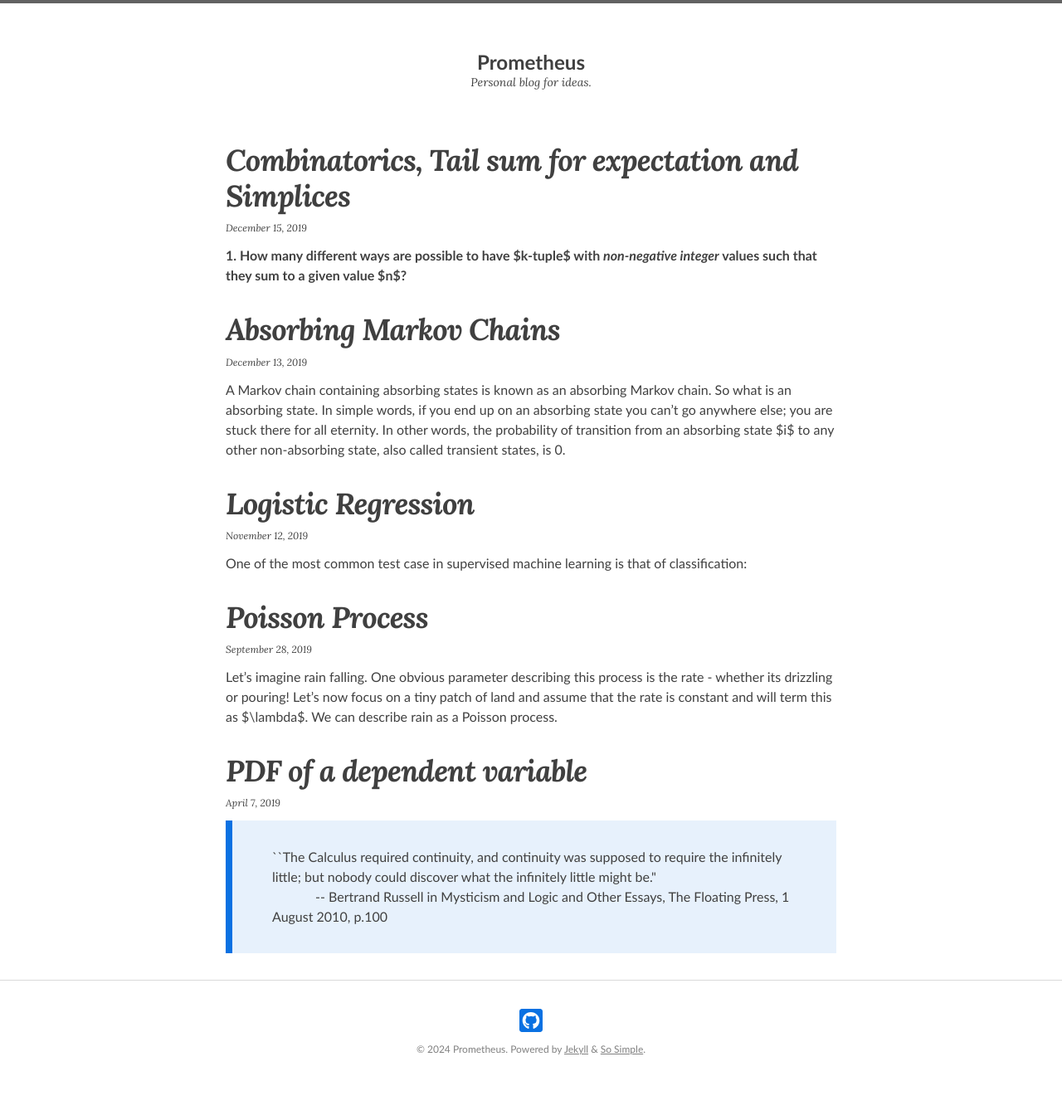
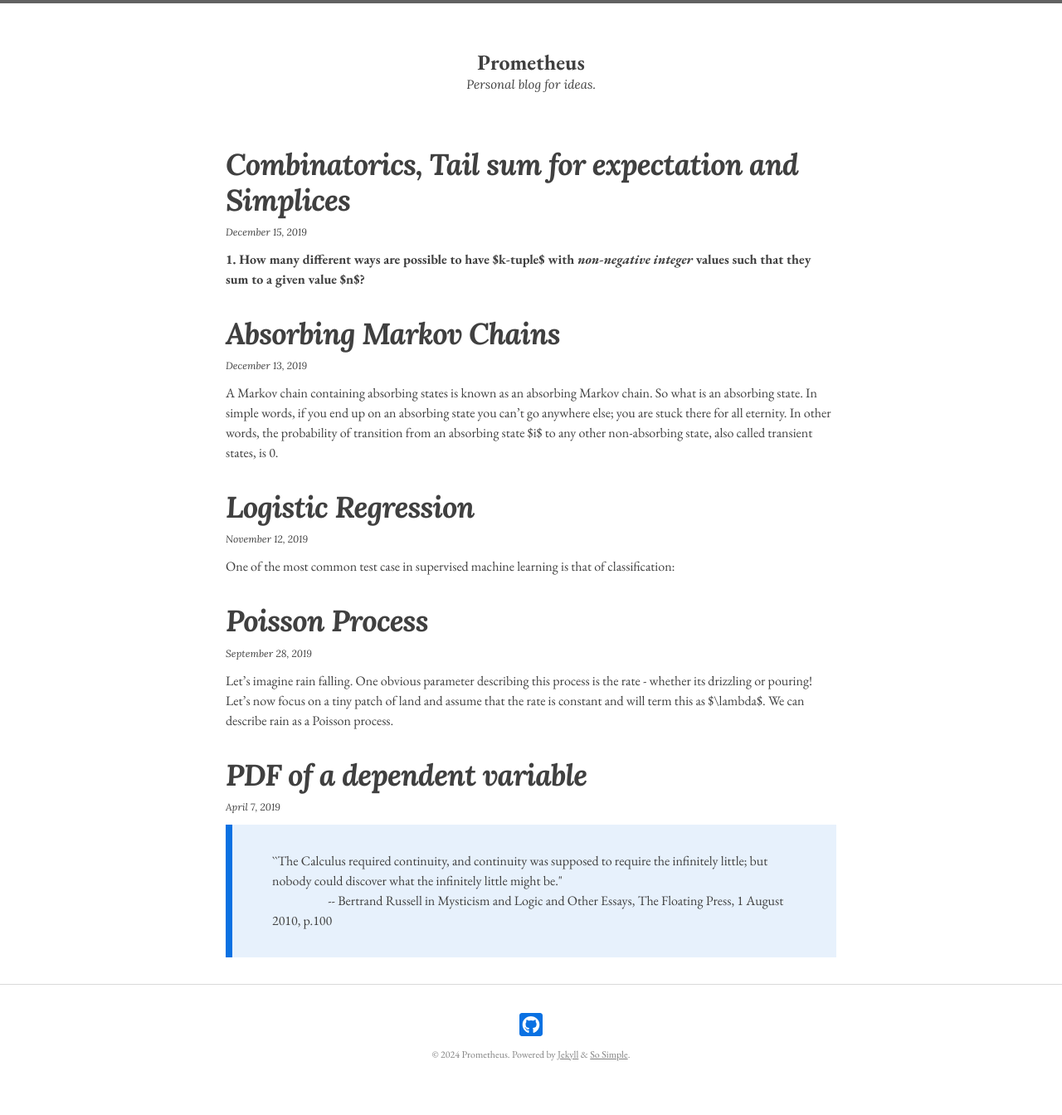
Before and after one commit to VikrantKamble/vikrantkamble.github.io, a Jekyll site: the page built from index.md, in a window 1280 px wide. Shown: the whole page at 83% size. Built offline with Jekyll 4.4.1, drawn with Linux system fonts in a browser that asks for light colours; nearby versions of some CDN libraries; the list of posts is cut into pages by our own code.

Commit message:
update base font

```diff
--- a/_config.yml
+++ b/_config.yml
@@ -30,7 +30,7 @@ mathjax:
   combo: "tex-svg"         # "tex-svg" (default), "tex-mml-chtml", etc.
   tags: "ams"              # "none", "ams" (default), "all"
 google_fonts:
-  - name: "Source Sans Pro"
+  - name: "EB Garamond"
     weights: "400,400i,700,700i"
   - name: "Lora"
     weights: "400,400i,700,700i"
--- a/_sass/so-simple/_variables.scss
+++ b/_sass/so-simple/_variables.scss
@@ -9,10 +9,10 @@ $large: 1024px !default;
 $xlarge: 1280px !default;
 
 /* Fluid type */
-$base-font-size: 14px !default;
+$base-font-size: 15px !default;
 $min-vw: $small !default;
 $max-vw: $xlarge !default;
-$min-font-size: 14px !default;
+$min-font-size: 15px !default;
 $max-font-size: 16px !default;
 
 /* Calculate Modular Scale */
@@ -39,7 +39,7 @@ $h6-max: ($base-font-size / $modular-scale-2) !default;
 
 /* Font Families */
 $serif-font-family: "Lora", serif !default;
-$sans-serif-font-family: "Optima", "Source Sans Pro", sans-serif !default;
+$sans-serif-font-family: "EB Garamond", "Optima", "Source Sans Pro", sans-serif !default;
 $monospace-font-family: Menlo, Consolas, Monaco, "Courier New", Courier, monospace !default;
 
 $base-font-family: $sans-serif-font-family !default;
```
